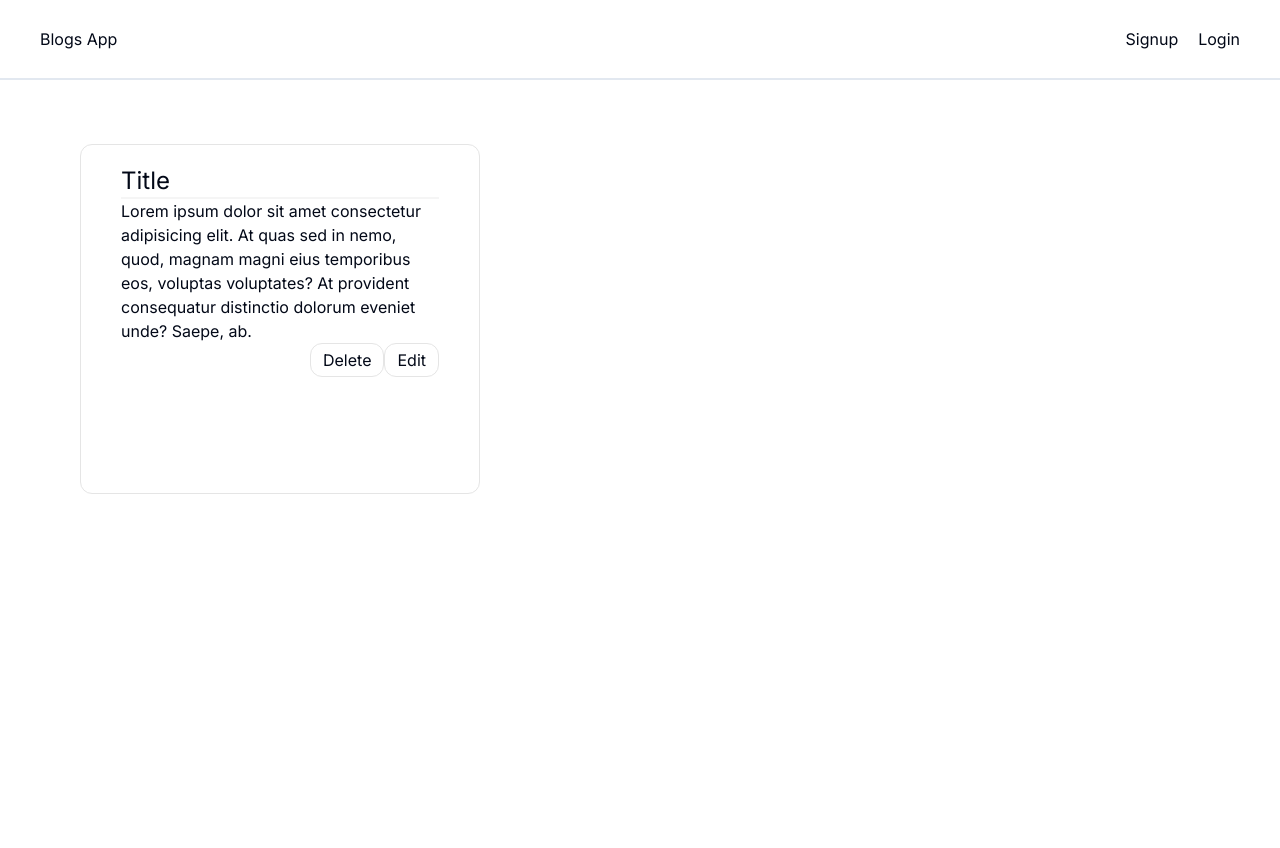
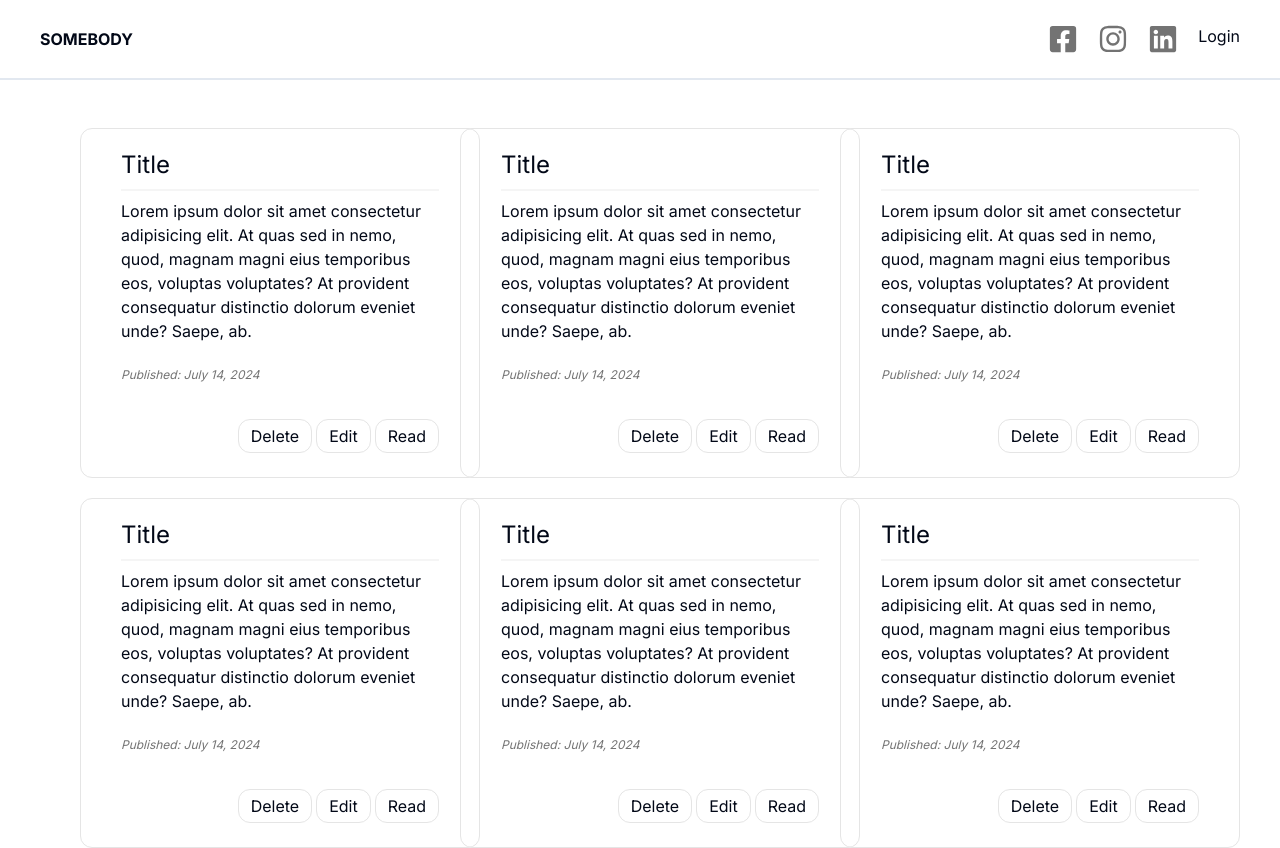
Before and after one commit to ddniel/blogs-app, a Next.js app: page / in a window 1280 px wide. Shown: the top 848 px of the page. Before the commit the page ends 800 px from the top, so only its background shows below. Built offline with nearby package versions, Linux system fonts and the light colour scheme.

Commit message:
Design for posts cards

```diff
--- a/components/header.tsx
+++ b/components/header.tsx
@@ -1,11 +1,23 @@
 import Link from "next/link";
+import { FaFacebookSquare, FaInstagram, FaLinkedin } from "react-icons/fa";
 
 export default function Header() {
   return (
-    <div className="flex w-100 bg-background text-foreground h-20 justify-between px-10 items-center border-b-2">
-      <h2>Blogs App</h2>
+    <div className=" fixed flex w-full z-10 backdrop-blur-sm text-foreground h-20 justify-between px-10 items-center border-b-2">
+      <h2 className="text-xxl font-bold">SOMEBODY</h2>
       <div className="flex gap-5">
-        <h2>Signup</h2>
+        <FaFacebookSquare
+          size={30}
+          className="text-neutral-500 cursor-pointer hover:text-foreground"
+        />
+        <FaInstagram
+          size={30}
+          className="text-neutral-500 cursor-pointer hover:text-foreground"
+        />
+        <FaLinkedin
+          size={30}
+          className="text-neutral-500 cursor-pointer hover:text-foreground"
+        />
         <h2>Login</h2>
       </div>
     </div>
--- a/components/posts.tsx
+++ b/components/posts.tsx
@@ -2,7 +2,15 @@ import Card from "./ui/card";
 
 export default function Posts() {
   return (
-    <div className="flex py-16 px-20">
+    <div className="grid grid-cols-3 gap-5 py-32 px-20">
+      <Card />
+      <Card />
+      <Card />
+      <Card />
+      <Card />
+      <Card />
+      <Card />
+      <Card />
       <Card />
     </div>
   );
--- a/components/ui/card.tsx
+++ b/components/ui/card.tsx
@@ -1,6 +1,6 @@
 export default function Card() {
   return (
-    <div className="w-[400px] h-[350px] flex flex-col border border-neutral-200 rounded-xl px-10 py-5 ">
+    <div className="w-[400px] h-[350px] flex flex-col border border-neutral-200 rounded-xl px-10 py-5 gap-2 relative">
       <h3 className="text-2xl">Title</h3>
       <div className="h-[2px] w-full bg-neutral-100"></div>
       <p>
@@ -8,12 +8,18 @@ export default function Card() {
         nemo, quod, magnam magni eius temporibus eos, voluptas voluptates? At
         provident consequatur distinctio dolorum eveniet unde? Saepe, ab.
       </p>
-      <div className="self-end">
-        <button className="px-3 py-1 border border-neutral-200 rounded-xl">
+      <span className="text-xs italic text-neutral-500 mt-4">
+        Published: July 14, 2024
+      </span>
+      <div className="self-end absolute bottom-6 flex gap-1">
+        <button className="px-3 py-1 border border-neutral-200 rounded-xl hover:bg-foreground hover:text-background">
           Delete
         </button>
-        <button className="px-3 py-1 border border-neutral-200 rounded-xl">
+        <button className="px-3 py-1 border border-neutral-200 rounded-xl hover:bg-foreground hover:text-background">
           Edit
+        </button>
+        <button className="px-3 py-1 border border-neutral-200 rounded-xl hover:bg-foreground hover:text-background">
+          Read
         </button>
       </div>
     </div>
--- a/package.json
+++ b/package.json
@@ -15,6 +15,7 @@
     "next": "14.2.5",
     "react": "^18",
     "react-dom": "^18",
+    "react-icons": "^5.2.1",
     "tailwind-merge": "^2.4.0",
     "tailwindcss-animate": "^1.0.7"
   },
```
Also changed, not shown: 1 other file (tests, documents, lock files or other folders).
